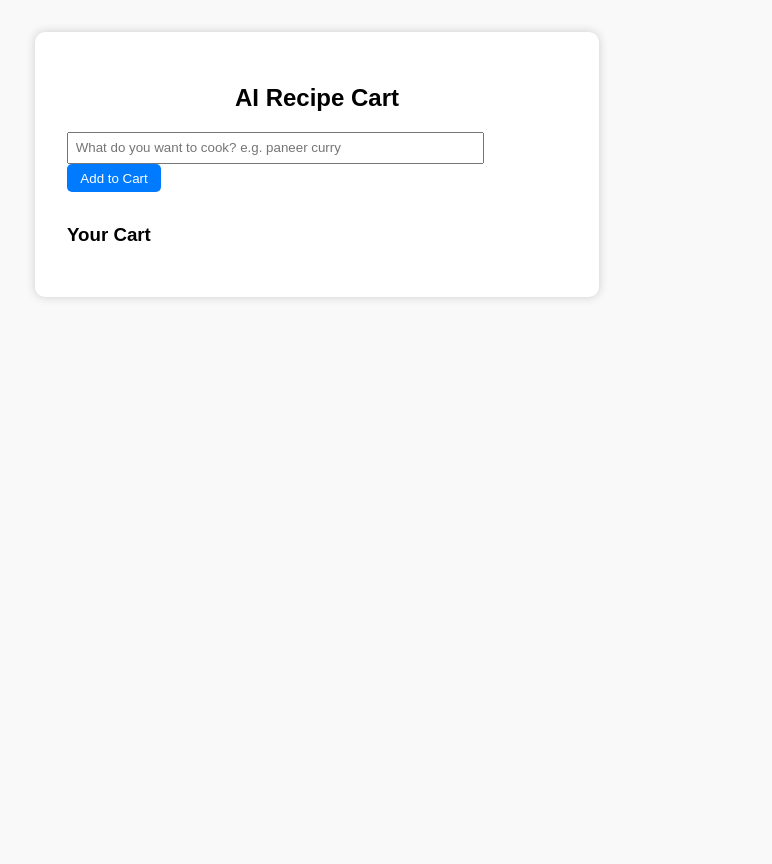
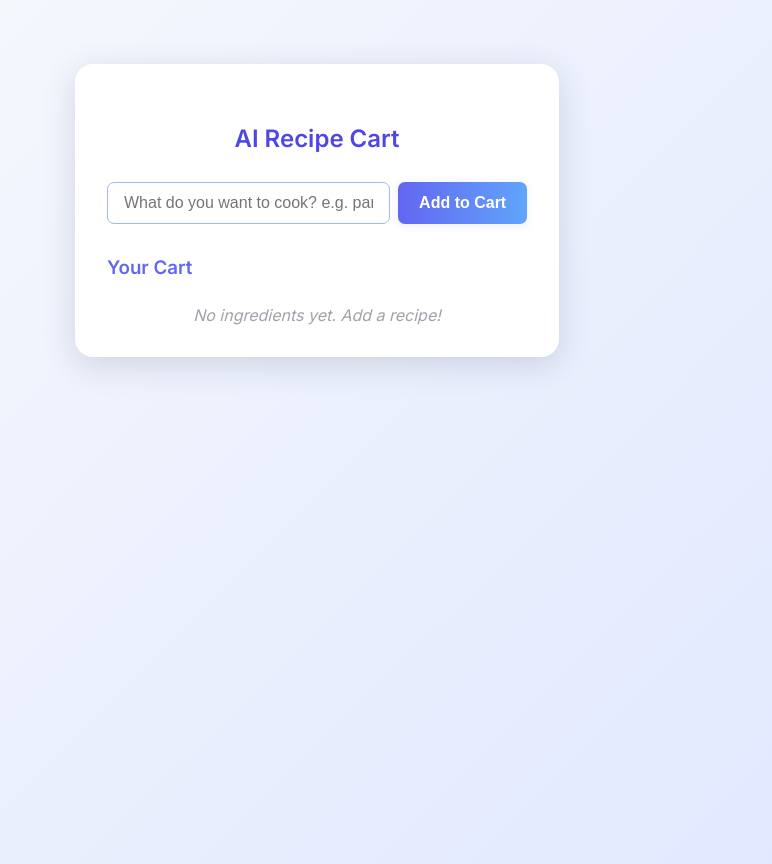
Before and after one commit to Vijay-2005/automatic_cart_usingAI, a Flask app: page / in a window 1280 px wide. Shown: the whole page, without its empty margins (323-1095 px from the left). Before the commit the page ends 300 px from the top, so only its background shows below. Run offline with Flask 3, Linux system fonts and the light colour scheme.

Commit message:
updated ui

```diff
--- a/templates/index.html
+++ b/templates/index.html
@@ -4,32 +4,130 @@
     <meta charset="UTF-8">
     <meta name="viewport" content="width=device-width, initial-scale=1.0">
     <title>AI Recipe Cart</title>
+    <link href="https://fonts.googleapis.com/css2?family=Inter:wght@400;600&display=swap" rel="stylesheet">
     <style>
-        body { font-family: Arial, sans-serif; margin: 2em; background: #f9f9f9; }
-        .container { max-width: 500px; margin: auto; background: #fff; padding: 2em; border-radius: 10px; box-shadow: 0 0 10px #ccc; }
-        h2 { text-align: center; }
-        #cart { margin-top: 2em; }
-        ul { list-style: none; padding: 0; }
-        li { background: #e0ffe0; margin: 0.5em 0; padding: 0.5em; border-radius: 5px; }
-        button { background: #007bff; color: #fff; border: none; padding: 0.5em 1em; border-radius: 5px; cursor: pointer; }
-        button:hover { background: #0056b3; }
+        body {
+            font-family: 'Inter', Arial, sans-serif;
+            margin: 0;
+            background: linear-gradient(135deg, #f8fafc 0%, #e0e7ff 100%);
+            min-height: 100vh;
+        }
+        .container {
+            max-width: 420px;
+            margin: 4em auto;
+            background: #fff;
+            padding: 2.5em 2em 2em 2em;
+            border-radius: 18px;
+            box-shadow: 0 8px 32px rgba(60, 72, 101, 0.18);
+        }
+        h2 {
+            text-align: center;
+            font-weight: 600;
+            color: #4f46e5;
+            margin-bottom: 1.2em;
+        }
+        .input-row {
+            display: flex;
+            gap: 0.5em;
+            margin-bottom: 1.5em;
+        }
+        #recipeInput {
+            flex: 1;
+            padding: 0.7em 1em;
+            border: 1.5px solid #a5b4fc;
+            border-radius: 7px;
+            font-size: 1em;
+            outline: none;
+            transition: border-color 0.2s;
+        }
+        #recipeInput:focus {
+            border-color: #6366f1;
+        }
+        #addBtn {
+            background: linear-gradient(90deg, #6366f1 0%, #60a5fa 100%);
+            color: #fff;
+            border: none;
+            padding: 0.7em 1.3em;
+            border-radius: 7px;
+            font-size: 1em;
+            font-weight: 600;
+            cursor: pointer;
+            box-shadow: 0 2px 8px rgba(99, 102, 241, 0.12);
+            transition: background 0.18s;
+        }
+        #addBtn:hover {
+            background: linear-gradient(90deg, #4338ca 0%, #2563eb 100%);
+        }
+        #cart {
+            margin-top: 2em;
+        }
+        #cart h3 {
+            color: #6366f1;
+            font-weight: 600;
+            margin-bottom: 0.7em;
+        }
+        ul {
+            list-style: none;
+            padding: 0;
+        }
+        li {
+            background: #f1f5f9;
+            color: #22223b;
+            margin: 0.4em 0;
+            padding: 0.7em 1em;
+            border-radius: 6px;
+            font-size: 1em;
+            box-shadow: 0 1px 4px #e0e7ff;
+            display: flex;
+            align-items: center;
+            gap: 0.6em;
+        }
+        .empty-cart {
+            color: #a1a1aa;
+            font-style: italic;
+            text-align: center;
+            margin-top: 1.6em;
+        }
+        .loader {
+            border: 3px solid #e0e7ff;
+            border-top: 3px solid #6366f1;
+            border-radius: 50%;
+            width: 28px;
+            height: 28px;
+            animation: spin 1s linear infinite;
+            margin: 1em auto;
+            display: none;
+        }
+        @keyframes spin {
+            0% { transform: rotate(0deg); }
+            100% { transform: rotate(360deg); }
+        }
     </style>
 </head>
 <body>
     <div class="container">
         <h2>AI Recipe Cart</h2>
-        <input type="text" id="recipeInput" placeholder="What do you want to cook? e.g. paneer curry" style="width:80%;padding:0.5em;">
-        <button onclick="getIngredients()">Add to Cart</button>
-
+        <div class="input-row">
+            <input type="text" id="recipeInput" placeholder="What do you want to cook? e.g. paneer curry">
+            <button id="addBtn" onclick="getIngredients()">Add to Cart</button>
+        </div>
+        <div class="loader" id="loader"></div>
         <div id="cart">
             <h3>Your Cart</h3>
             <ul id="cartList"></ul>
+            <div class="empty-cart" id="emptyCart">No ingredients yet. Add a recipe!</div>
         </div>
     </div>
     <script>
+        function setLoading(loading) {
+            document.getElementById('loader').style.display = loading ? 'block' : 'none';
+            document.getElementById('addBtn').disabled = loading;
+        }
+
         function getIngredients() {
-            const userInput = document.getElementById('recipeInput').value;
+            const userInput = document.getElementById('recipeInput').value.trim();
             if (!userInput) return;
+            setLoading(true);
             fetch('/get_ingredients', {
                 method: 'POST',
                 headers: { 'Content-Type': 'application/json' },
@@ -37,15 +135,25 @@
             })
             .then(res => res.json())
             .then(data => {
+                setLoading(false);
                 const cartList = document.getElementById('cartList');
+                const emptyCart = document.getElementById('emptyCart');
                 cartList.innerHTML = '';
-                data.ingredients.forEach(item => {
-                    const li = document.createElement('li');
-                    li.textContent = item;
-                    cartList.appendChild(li);
-                });
+                if (data.ingredients.length === 0) {
+                    emptyCart.style.display = 'block';
+                } else {
+                    emptyCart.style.display = 'none';
+                    data.ingredients.forEach(item => {
+                        const li = document.createElement('li');
+                        li.textContent = item;
+                        cartList.appendChild(li);
+                    });
+                }
             })
-            .catch(() => alert('Failed to fetch ingredients.'));
+            .catch(() => {
+                setLoading(false);
+                alert('Failed to fetch ingredients.');
+            });
         }
     </script>
 </body>
```
